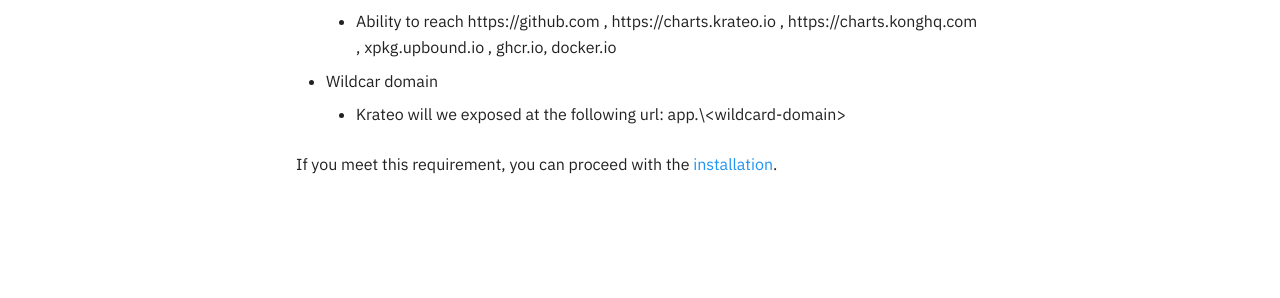
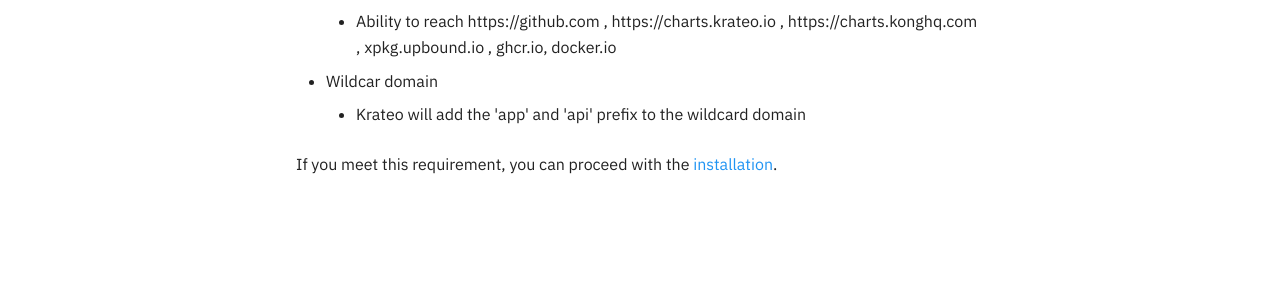
Before and after one commit to krateoplatformops/krateo-docs, an MkDocs documentation site: the page built from docs/requirements.md, in a window 1280 px wide. Shown: the part 439-737 px from the top of the page. Built offline with MkDocs 1.6.1 and Material for MkDocs 9.7.7, drawn with Linux system fonts in a browser that asks for light colours; comment, search, counter and statistics services are not loaded.

Commit message:
Update requirements.md

```diff
--- a/docs/requirements.md
+++ b/docs/requirements.md
@@ -12,6 +12,6 @@
     * Ability to reach https://github.com , https://charts.krateo.io , https://charts.konghq.com , xpkg.upbound.io , ghcr.io, docker.io
 
 - Wildcar domain
-    * Krateo will we exposed at the following url: app.\<wildcard-domain\>
+    * Krateo will add the 'app' and 'api' prefix to the wildcard domain
 
 If you meet this requirement, you can proceed with the [installation](./cli/cli-overview.md#installing-the-krateo-cli).
```
